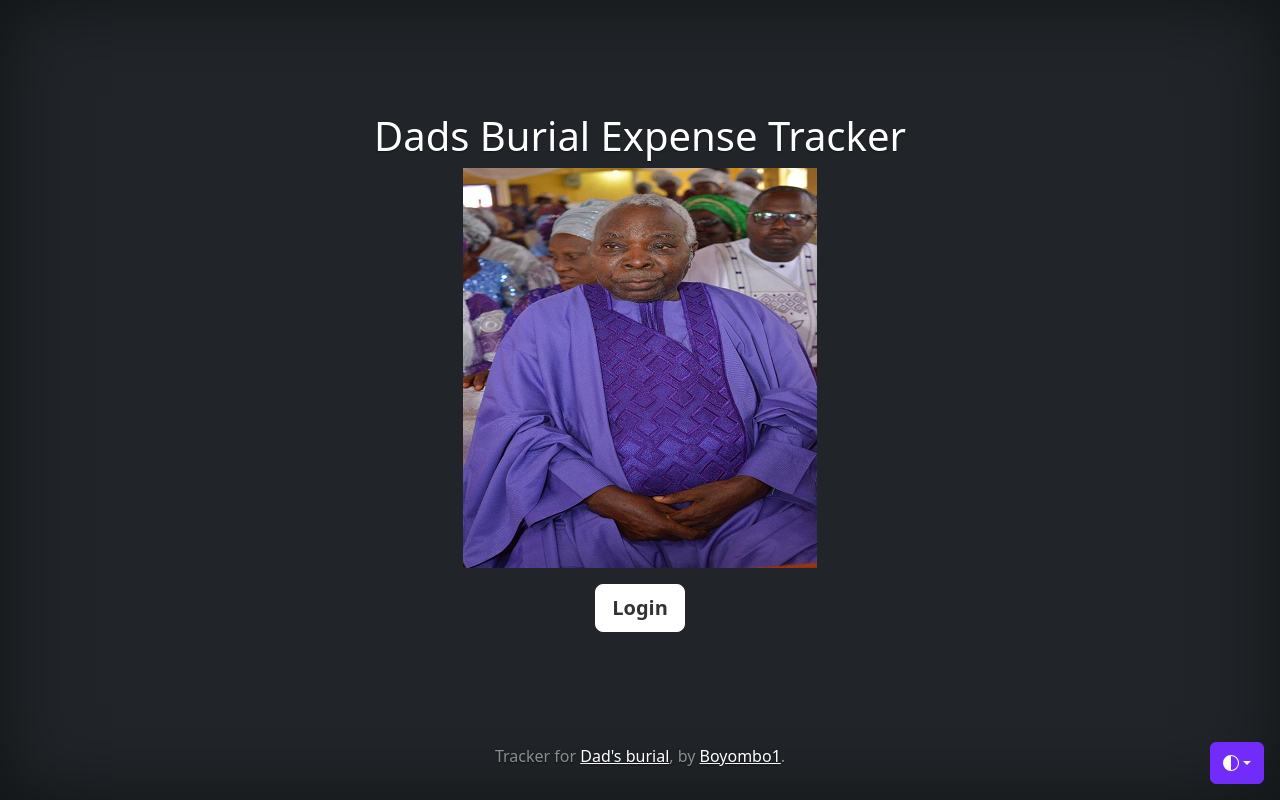
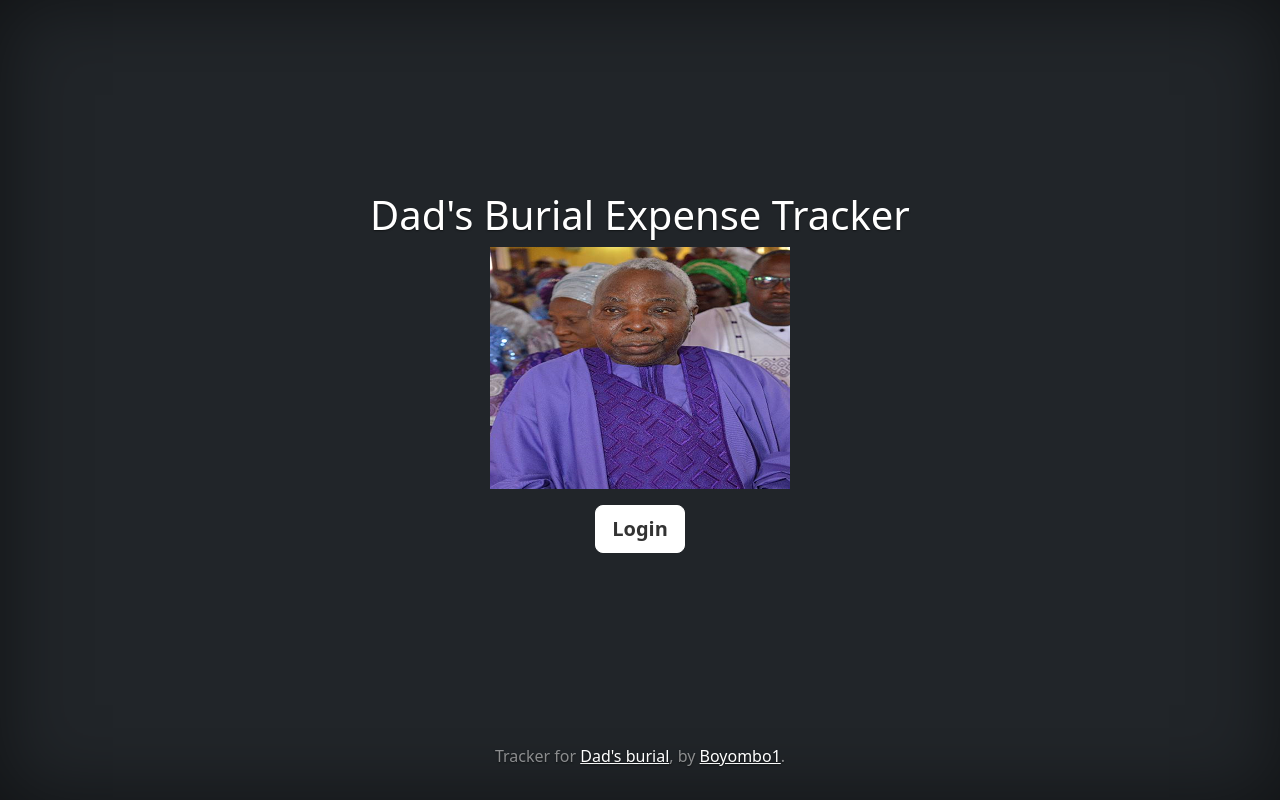
Before and after one commit to Boyombo1/dadsBurial, a Django app: page / in a window 1280 px wide. Run offline with Django 3.2, Linux system fonts and the light colour scheme.

Commit message:
typo error corrected

```diff
--- a/templates/cover.html
+++ b/templates/cover.html
@@ -8,7 +8,7 @@
     <meta name="description" content="">
     <meta name="author" content="Mark Otto, Jacob Thornton, and Bootstrap contributors">
     <meta name="generator" content="Hugo 0.112.5">
-    <title>Dads Burial Expence Traker</title>
+    <title>Dad's Burial Expence Traker</title>
 
     <link rel="canonical" href="https://getbootstrap.com/docs/5.3/examples/cover/">
 
@@ -113,42 +113,6 @@
       </symbol>
     </svg>
 
-    <div class="dropdown position-fixed bottom-0 end-0 mb-3 me-3 bd-mode-toggle">
-      <button class="btn btn-bd-primary py-2 dropdown-toggle d-flex align-items-center"
-              id="bd-theme"
-              type="button"
-              aria-expanded="false"
-              data-bs-toggle="dropdown"
-              aria-label="Toggle theme (auto)">
-        <svg class="bi my-1 theme-icon-active" width="1em" height="1em"><use href="#circle-half"></use></svg>
-        <span class="visually-hidden" id="bd-theme-text">Toggle theme</span>
-      </button>
-      <ul class="dropdown-menu dropdown-menu-end shadow" aria-labelledby="bd-theme-text">
-        <li>
-          <button type="button" class="dropdown-item d-flex align-items-center" data-bs-theme-value="light" aria-pressed="false">
-            <svg class="bi me-2 opacity-50 theme-icon" width="1em" height="1em"><use href="#sun-fill"></use></svg>
-            Light
-            <svg class="bi ms-auto d-none" width="1em" height="1em"><use href="#check2"></use></svg>
-          </button>
-        </li>
-        <li>
-          <button type="button" class="dropdown-item d-flex align-items-center" data-bs-theme-value="dark" aria-pressed="false">
-            <svg class="bi me-2 opacity-50 theme-icon" width="1em" height="1em"><use href="#moon-stars-fill"></use></svg>
-            Dark
-            <svg class="bi ms-auto d-none" width="1em" height="1em"><use href="#check2"></use></svg>
-          </button>
-        </li>
-        <li>
-          <button type="button" class="dropdown-item d-flex align-items-center active" data-bs-theme-value="auto" aria-pressed="true">
-            <svg class="bi me-2 opacity-50 theme-icon" width="1em" height="1em"><use href="#circle-half"></use></svg>
-            Auto
-            <svg class="bi ms-auto d-none" width="1em" height="1em"><use href="#check2"></use></svg>
-          </button>
-        </li>
-      </ul>
-    </div>
-
-
 <div class="cover-container d-flex w-100 h-100 p-3 mx-auto flex-column">
   <header class="mb-auto">
     <div>
@@ -165,8 +129,8 @@
   </header>
 
   <main class="px-3">
-    <h1>Dads Burial Expense Tracker</h1>
-    <img src="{% static '/images/pupsy.png' %}">
+    <h1>Dad's Burial Expense Tracker</h1>
+    <img src="{% static '/images/pupsy1.png' %}">
     <p></p>
     <p class="lead">
       {% if request.user.is_authenticated%}
@@ -178,7 +142,7 @@
   </main>
 
   <footer class="mt-auto text-white-50">
-    <p>Tracker for <a href="#" class="text-white">Dad's burial</a>, by <a href="https://github.com/Boyombo1" class="text-white">Boyombo1</a>.</p>
+    <p>Tracker for <a class="text-white">Dad's burial</a>, by <a href="https://github.com/Boyombo1" class="text-white">Boyombo1</a>.</p>
   </footer>
 </div>
 <script src="https://cdn.jsdelivr.net/npm/bootstrap@5.3.0/dist/js/bootstrap.bundle.min.js"></script>
```
Also changed, not shown: static/images/pupsy1.png (added).
